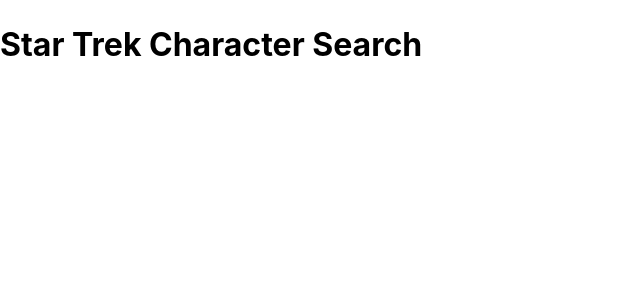
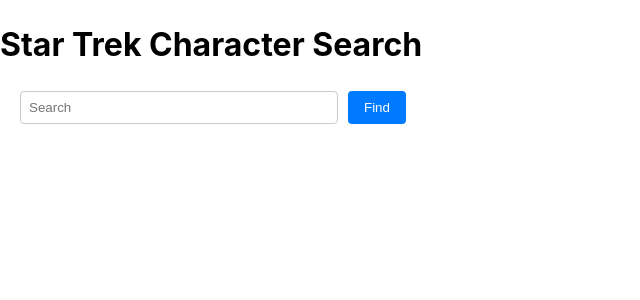
Before and after one commit to kirillnev/rs-react-q1, a React (Vite) app: page / in a window 1280 px wide. Shown: the top 300 px of the page, without its empty margins (0-640 px from the left). Built offline with nearby package versions, Linux system fonts and the light colour scheme.

Commit message:
feat: add search component

```diff
--- a/src/App.tsx
+++ b/src/App.tsx
@@ -1,5 +1,6 @@
 import { Component } from 'react';
 import ErrorBoundary from './components/ErrorBoundary';
+import Search from './components/Search';
 
 class App extends Component {
   render() {
@@ -7,6 +8,7 @@
       <ErrorBoundary>
         <div className="app">
           <h1>Star Trek Character Search</h1>
+          <Search />
         </div>
       </ErrorBoundary>
     );
--- a/src/components/Search.tsx
+++ b/src/components/Search.tsx
@@ -0,0 +1,99 @@
+import React, { Component } from 'react';
+import { Character, SearchState } from '../types';
+
+class Search extends Component<object, SearchState> {
+  private readonly LOCAL_STORAGE_KEY = 'searchTerm';
+
+  constructor(props: object) {
+    super(props);
+
+    this.state = {
+      searchTerm: localStorage.getItem(this.LOCAL_STORAGE_KEY) || '',
+      isLoading: false,
+      results: [],
+    };
+  }
+
+  handleInputChange = (event: React.ChangeEvent<HTMLInputElement>) => {
+    this.setState({ searchTerm: event.target.value });
+  };
+
+  handleSearch = () => {
+    const trimmedSearchTerm = this.state.searchTerm.trim();
+    this.setState({ isLoading: true });
+
+    localStorage.setItem(this.LOCAL_STORAGE_KEY, trimmedSearchTerm);
+
+    // API-request mock
+    setTimeout(() => {
+      const mockResults: Character[] = [
+        {
+          uid: '1234',
+          name: 'James T. Kirk',
+          gender: 'M',
+          height: 180,
+          weight: 77,
+          deceased: false,
+        },
+        {
+          uid: '5678',
+          name: 'Spock',
+          gender: 'M',
+          height: 185,
+          weight: 80,
+          deceased: false,
+        },
+      ];
+
+      this.setState({
+        results: mockResults,
+        isLoading: false,
+      });
+    }, 1000);
+  };
+
+  render() {
+    const { searchTerm, isLoading, results } = this.state;
+
+    return (
+      <div>
+        <div className="search-container">
+          <input
+            type="text"
+            value={searchTerm}
+            onChange={this.handleInputChange}
+            placeholder="Search"
+            className="search-input"
+          />
+          <button
+            onClick={this.handleSearch}
+            disabled={isLoading}
+            className="search-button"
+          >
+            {isLoading ? 'Searching...' : 'Find'}
+          </button>
+        </div>
+
+        {isLoading ? (
+          <div>Loading...</div>
+        ) : (
+          <div className="results-container">
+            {results.map((character) => (
+              <div key={character.uid} className="result-item">
+                <h3>{character.name}</h3>
+                <div className="character-info">
+                  <p>gender: {character.gender}</p>
+                  <p>height: {character.height}</p>
+                  <p>weight: {character.weight}</p>
+                  <p>deceased: {character.deceased ? 'Dead' : 'Alive'}</p>
+                </div>
+              </div>
+            ))}
+          </div>
+        )}
+      </div>
+    );
+  }
+}
+
+export default Search;
--- a/src/index.css
+++ b/src/index.css
@@ -26,3 +26,41 @@
   white-space: pre-wrap;
   margin-top: 10px;
 }
+
+.search-container {
+  margin: 20px;
+  display: flex;
+  gap: 10px;
+}
+
+.search-input {
+  padding: 8px;
+  border: 1px solid #ccc;
+  border-radius: 4px;
+  width: 300px;
+}
+
+.search-button {
+  padding: 8px 16px;
+  background-color: #007bff;
+  color: white;
+  border: none;
+  border-radius: 4px;
+  cursor: pointer;
+}
+
+.search-button:disabled {
+  background-color: #ccc;
+  cursor: not-allowed;
+}
+
+.results-container {
+  margin: 20px;
+}
+
+.result-item {
+  padding: 10px;
+  border: 1px solid #ddd;
+  border-radius: 4px;
+  margin-bottom: 10px;
+}
--- /dev/null
+++ b/src/types.ts
@@ -0,0 +1,14 @@
+export interface Character {
+  uid: string;
+  name: string;
+  gender: string;
+  height: number;
+  weight: number;
+  deceased: boolean;
+}
+
+export interface SearchState {
+  searchTerm: string;
+  isLoading: boolean;
+  results: Character[];
+}
--- a/vite.config.ts
+++ b/vite.config.ts
@@ -1,7 +1,6 @@
 import { defineConfig } from 'vite';
 import react from '@vitejs/plugin-react';
 
-// https://vite.dev/config/
 export default defineConfig({
   plugins: [react()],
 });
```
